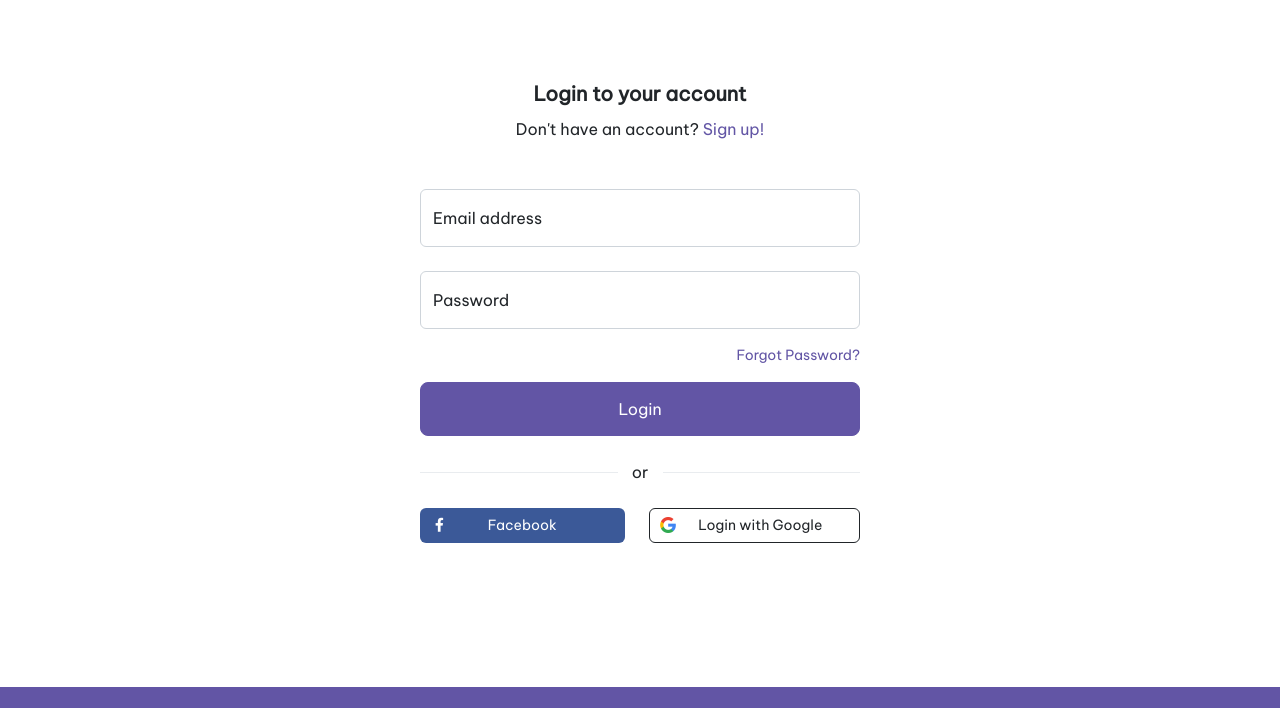
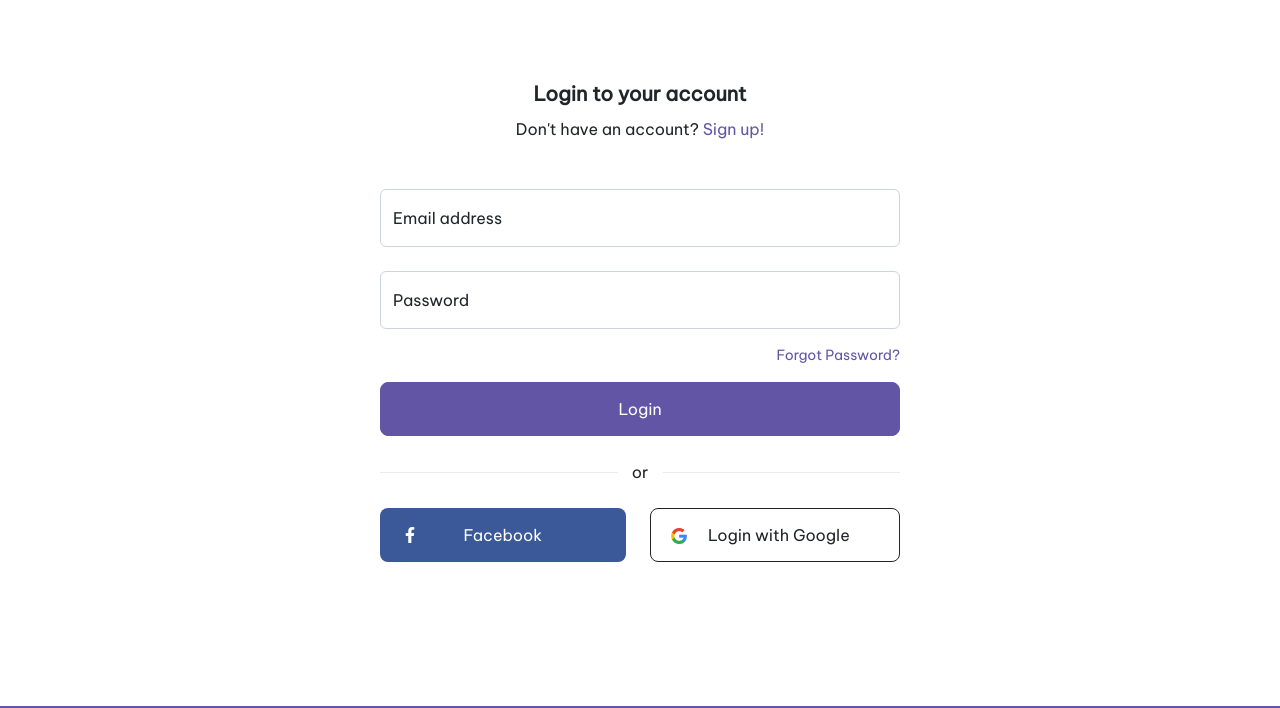
Before and after one commit to GMArjun/thinkingcap, a website: page src/login.html in a window 1280 px wide. Shown: the part 92-800 px from the top of the page. Drawn offline with Linux system fonts and the light colour scheme; files whose address does not match are found by name.

Commit message:
btn changes

```diff
--- a/src/assets/styles/style.scss
+++ b/src/assets/styles/style.scss
@@ -671,7 +671,7 @@
 }
 
 .auth-block {
-  max-width: 440px;
+  max-width: 520px;
   margin: 0 auto;
   width: 100%;
 }
@@ -704,8 +704,8 @@
     padding-right: 3px;
     vertical-align: middle;
     position: absolute;
-    left: $spacer * 0.875;
-    font-size: $input-font-size;
+    left: $spacer * 1.5;
+    font-size: $spacer;
   }
   &-fb {
     color: $white !important;
@@ -720,7 +720,7 @@
     background-image: url("../img//icons/google-icon.png");
     background-size: 16px;
     background-repeat: no-repeat;
-    background-position: 10px 8px;
+    background-position: 20px 19px;
   }
 }
 
--- a/src/login.html
+++ b/src/login.html
@@ -166,9 +166,9 @@
                         <div class="text-wings my-4"><span>or</span></div>
 
                         <div class="text-center d-flex flex-column flex-md-row gap-4">
-                            <button type="button" class="social-btn social-btn-fb btn w-100">Facebook</button>
+                            <button type="button" class="social-btn btn-lg social-btn-fb btn w-100">Facebook</button>
                             <button type="button"
-                                class="social-btn social-btn-google btn btn-outline-dark w-100 ps-4">Login with Google</button>
+                                class="social-btn social-btn-google btn-lg btn btn-outline-dark w-100 ps-4">Login with Google</button>
                         </div>
 
                     </form>
```
Also changed, not shown: src/signup.html (+2 -2 lines), src/assets/styles/style.min.css, 1 other file.
